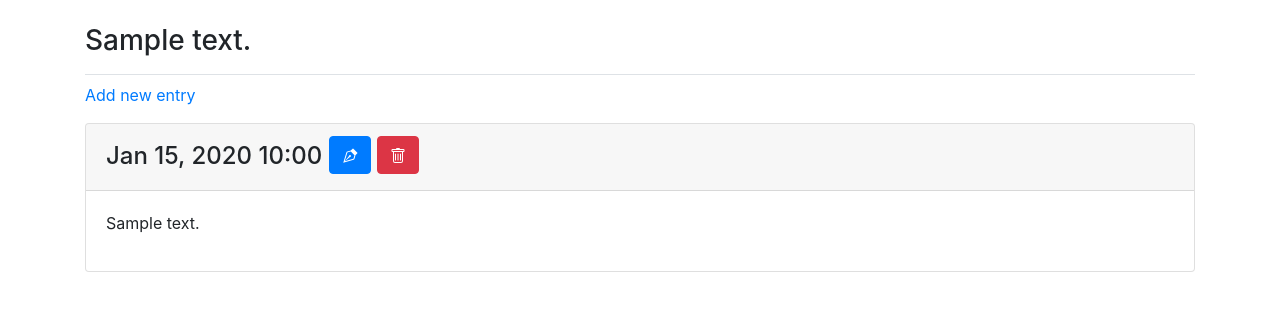
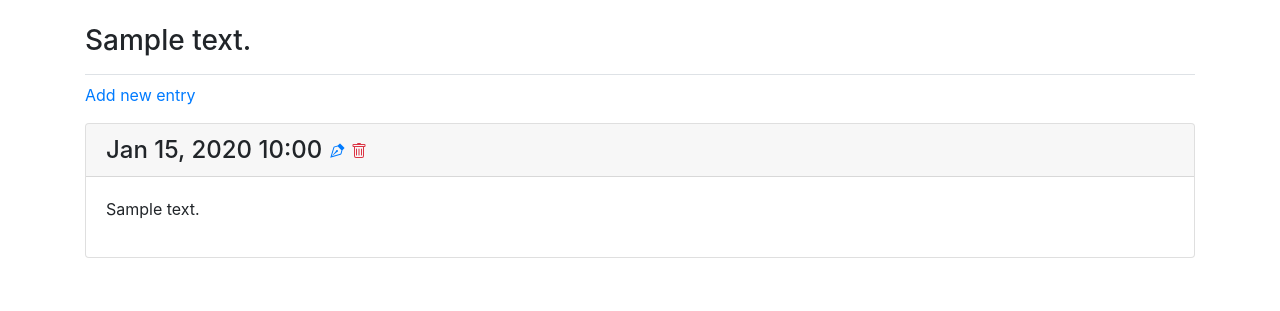
Before and after one commit to XanterZ17/learning_logs, a Django app: page /topics/1/ in a window 1280 px wide. Shown: the part 58-369 px from the top of the page. Run offline with Django 3.2, Linux system fonts and the light colour scheme; a user stored in the database is signed in; tables that the repository leaves empty hold one stand-in row (values such as "Sample post"); some libraries are stand-ins or nearby versions.

Commit message:
Minor visual fixes

```diff
--- a/learning_logs/templates/learning_logs/topic.html
+++ b/learning_logs/templates/learning_logs/topic.html
@@ -15,15 +15,14 @@
             <h4 class="card-header">
                 <span class="pb-0">{{ entry.date_added|date:'M d, Y H:i' }}</span>
 
-                    <a href="{% url 'learning_logs:edit_entry' entry.id %}" class="mb-1 btn btn-primary">
+                    <a href="{% url 'learning_logs:edit_entry' entry.id %}" class="text-primary">
                         <svg xmlns="http://www.w3.org/2000/svg" width="16" height="16" fill="currentColor" class="bi bi-vector-pen" viewBox="0 0 16 16">
-                            <path fill-rule="evenodd" d="M10.646.646a.5.5 0 0 1 .708 0l4 4a.5.5 0 0 1 0 .708l-1.902 1.902-.829 3.313a1.5 1.5 0 0 1-1.024 1.073L1.254 14.746 4.358 4.4A1.5 1.5 0 0 1 5.43 3.377l3.313-.828L10.646.646zm-1.8 2.908-3.173.793a.5.5 0 0 0-.358.342l-2.57 8.565 8.567-2.57a.5.5 0 0 0 .34-.357l.794-3.174-3.6-3.6z"/>
-                            <path fill-rule="evenodd" d="M2.832 13.228 8 9a1 1 0 1 0-1-1l-4.228 5.168-.026.086.086-.026z"/>
-                        </svg>
-                    </a>
+                                <path fill-rule="evenodd" d="M10.646.646a.5.5 0 0 1 .708 0l4 4a.5.5 0 0 1 0 .708l-1.902 1.902-.829 3.313a1.5 1.5 0 0 1-1.024 1.073L1.254 14.746 4.358 4.4A1.5 1.5 0 0 1 5.43 3.377l3.313-.828L10.646.646zm-1.8 2.908-3.173.793a.5.5 0 0 0-.358.342l-2.57 8.565 8.567-2.57a.5.5 0 0 0 .34-.357l.794-3.174-3.6-3.6z"/>
+                                <path fill-rule="evenodd" d="M2.832 13.228 8 9a1 1 0 1 0-1-1l-4.228 5.168-.026.086.086-.026z"/>
+                        </svg></a>
 
 
-                    <a href="{% url 'learning_logs:delete_entry' topic.id entry.id %}" class="mb-1 btn btn-danger">
+                    <a href="{% url 'learning_logs:delete_entry' topic.id entry.id %}" class="text-danger">
                         <svg xmlns="http://www.w3.org/2000/svg" width="16" height="16" fill="currentColor" class="bi bi-trash" viewBox="0 0 16 16">
                                 <path d="M5.5 5.5A.5.5 0 0 1 6 6v6a.5.5 0 0 1-1 0V6a.5.5 0 0 1 .5-.5zm2.5 0a.5.5 0 0 1 .5.5v6a.5.5 0 0 1-1 0V6a.5.5 0 0 1 .5-.5zm3 .5a.5.5 0 0 0-1 0v6a.5.5 0 0 0 1 0V6z"/>
                                 <path fill-rule="evenodd" d="M14.5 3a1 1 0 0 1-1 1H13v9a2 2 0 0 1-2 2H5a2 2 0 0 1-2-2V4h-.5a1 1 0 0 1-1-1V2a1 1 0 0 1 1-1H6a1 1 0 0 1 1-1h2a1 1 0 0 1 1 1h3.5a1 1 0 0 1 1 1v1zM4.118 4 4 4.059V13a1 1 0 0 0 1 1h6a1 1 0 0 0 1-1V4.059L11.882 4H4.118zM2.5 3V2h11v1h-11z"/>
```
